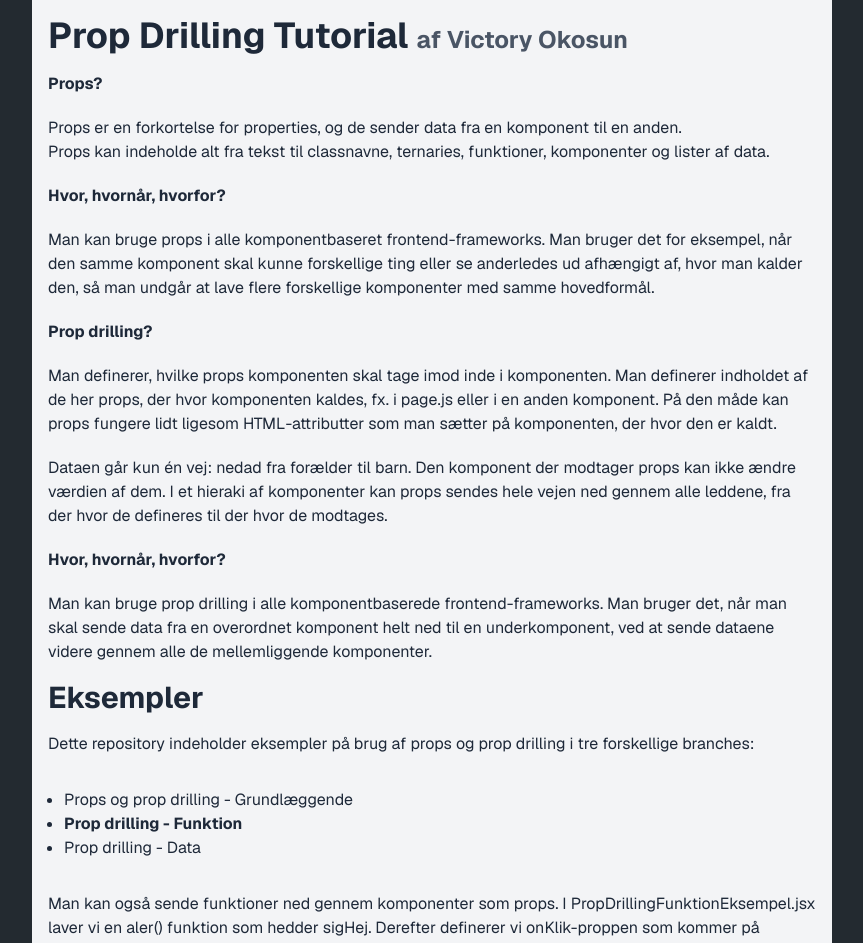
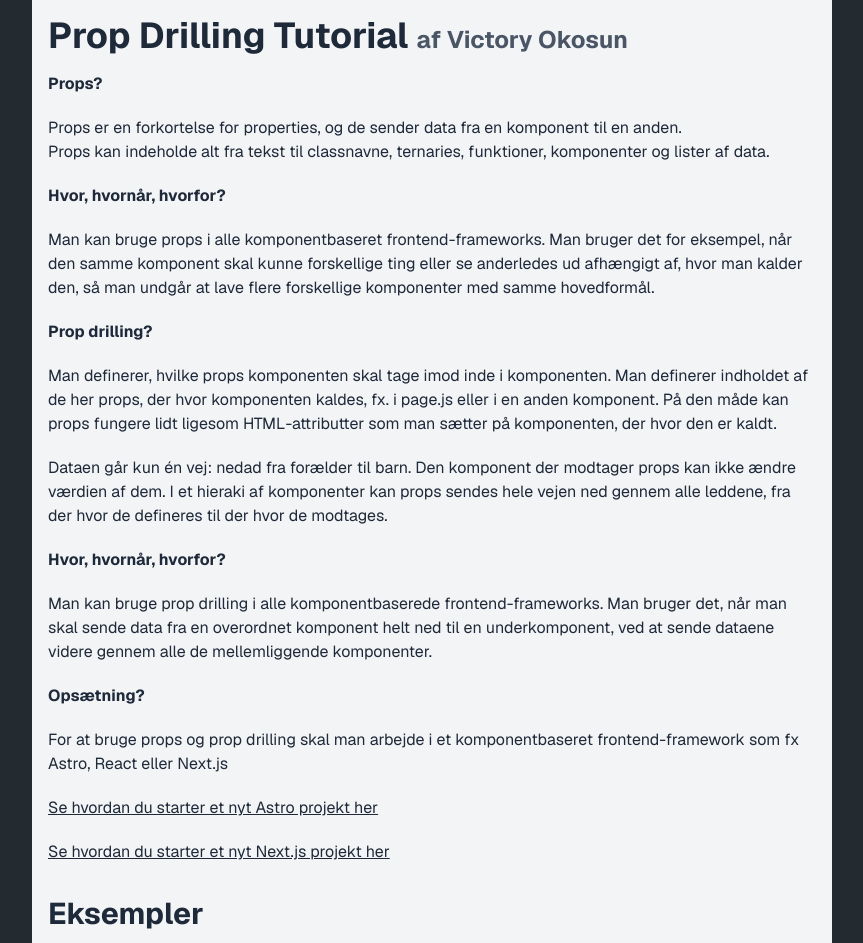
Before and after one commit to Vicky8484/next-react-prop-drilling, a Next.js app: page / in a window 1280 px wide. Shown: the top 943 px of the page, without its empty margins (208-1071 px from the left). Built offline with nearby package versions, Linux system fonts and the light colour scheme.

Commit message:
opsætning

```diff
--- a/src/app/page.js
+++ b/src/app/page.js
@@ -49,6 +49,24 @@ export default function Home() {
             overordnet komponent helt ned til en underkomponent, ved at sende
             dataene videre gennem alle de mellemliggende komponenter.
           </p>
+          <h2 className="font-bold">Opsætning?</h2>
+          <p>
+            For at bruge props og prop drilling skal man arbejde i et
+            komponentbaseret frontend-framework som fx Astro, React eller
+            Next.js
+          </p>
+          <a
+            href="https://docs.astro.build/en/install-and-setup/"
+            className="underline hover:text-orange-500"
+          >
+            Se hvordan du starter et nyt Astro projekt her
+          </a>
+          <a
+            href="https://nextjs.org/"
+            className="underline hover:text-orange-500 mb-4"
+          >
+            Se hvordan du starter et nyt Next.js projekt her
+          </a>
         </div>
         <h1 className="text-3xl font-bold">Eksempler</h1>
         <p>
```
